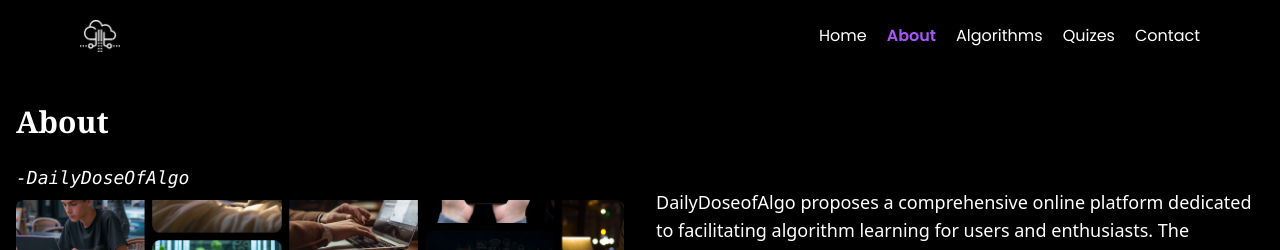
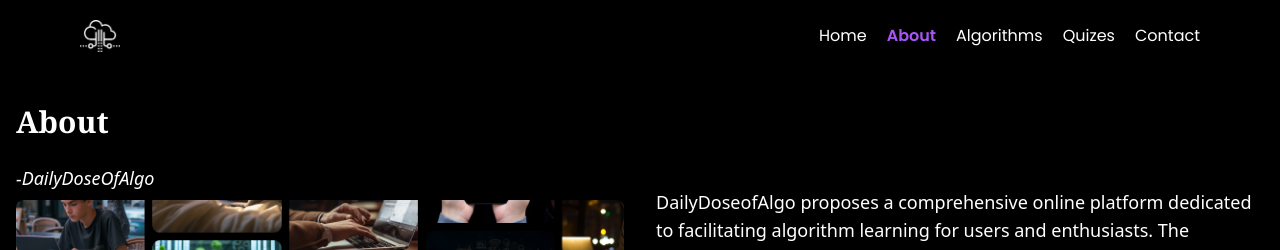
Before and after one commit to Aashish1-1-1/DailyDoseOfAlgo, a React (Vite) app in the folder frontend/: page /about in a window 1280 px wide. Shown: the top 250 px of the page. Built offline with nearby package versions, Linux system fonts and the light colour scheme; a web font is replaced by a local one.

Commit message:
Fixed Github Redirection

```diff
--- a/frontend/src/components/About/About.jsx
+++ b/frontend/src/components/About/About.jsx
@@ -6,7 +6,7 @@
       <h1 className="text-3xl text-white font-bold mb-4 font-serif ">About</h1>
       <div className="flex flex-col md:flex-row">
         <div className="md:w-1/2 md:pr-4 mb-4 md:mb-0">
-          <div className="text-lg text-white py-2 font-mono italic">
+          <div className="text-lg text-white py-2 font-Times New Roman italic">
             <h1>-DailyDoseOfAlgo</h1>
           </div>
           <img
```
